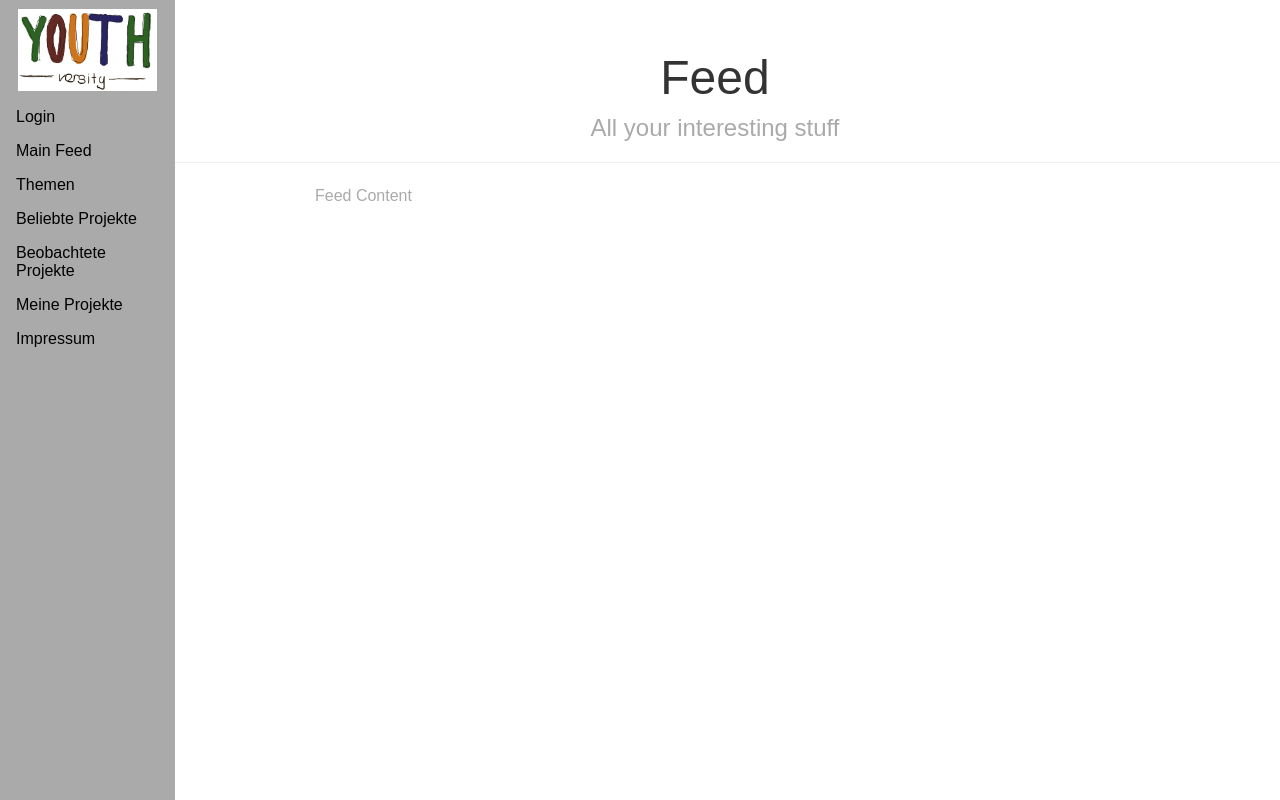
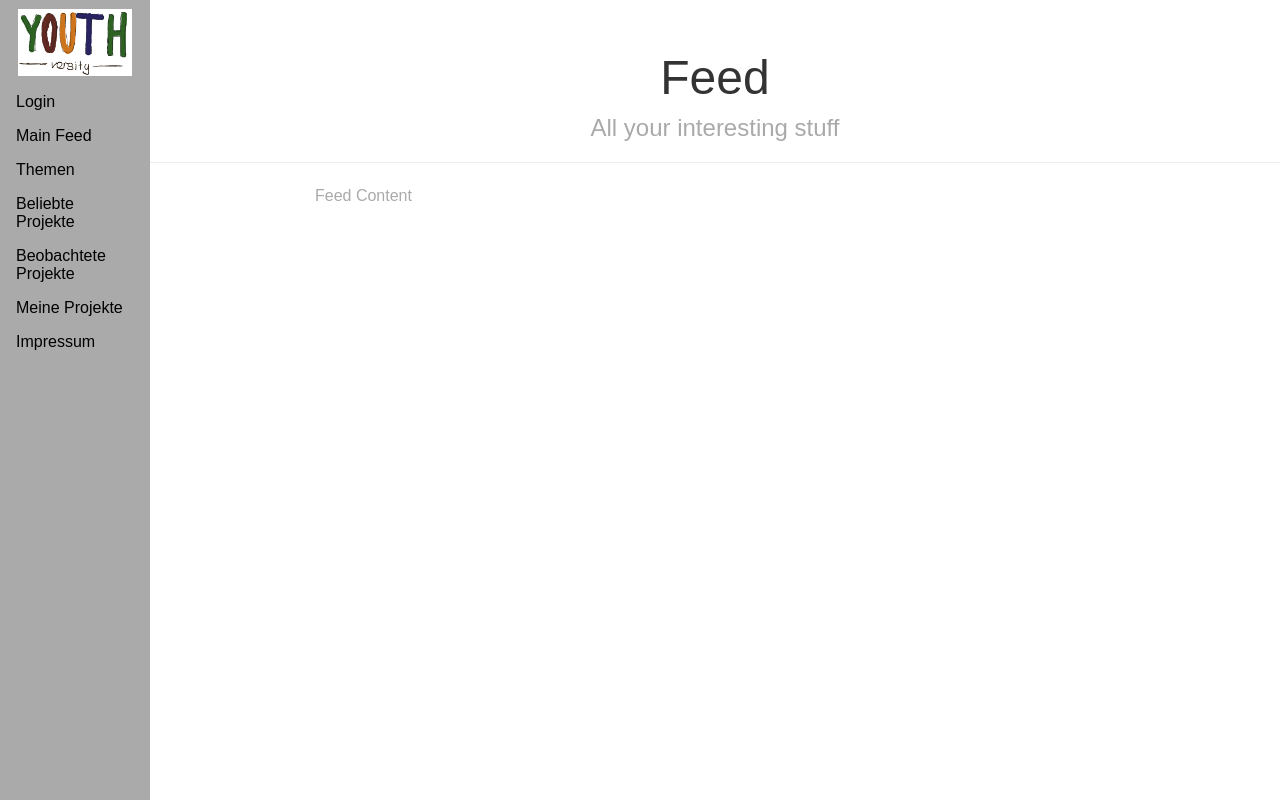
Before and after one commit to 61a58e50be/youthversity, a Django app: page /feed/ in a window 1280 px wide. Run offline with Django 3.2, Linux system fonts and the light colour scheme.

Commit message:
old menu size

```diff
--- a/youthversity/backend/static/sidemenu.css
+++ b/youthversity/backend/static/sidemenu.css
@@ -81,7 +81,7 @@ appears on the left side of the page.
 
 #menu {
     margin-left: -150px; /* "#menu" width */
-    width: 175px;
+    width: 150px;
     position: fixed;
     top: 0;
     left: 0;
```
